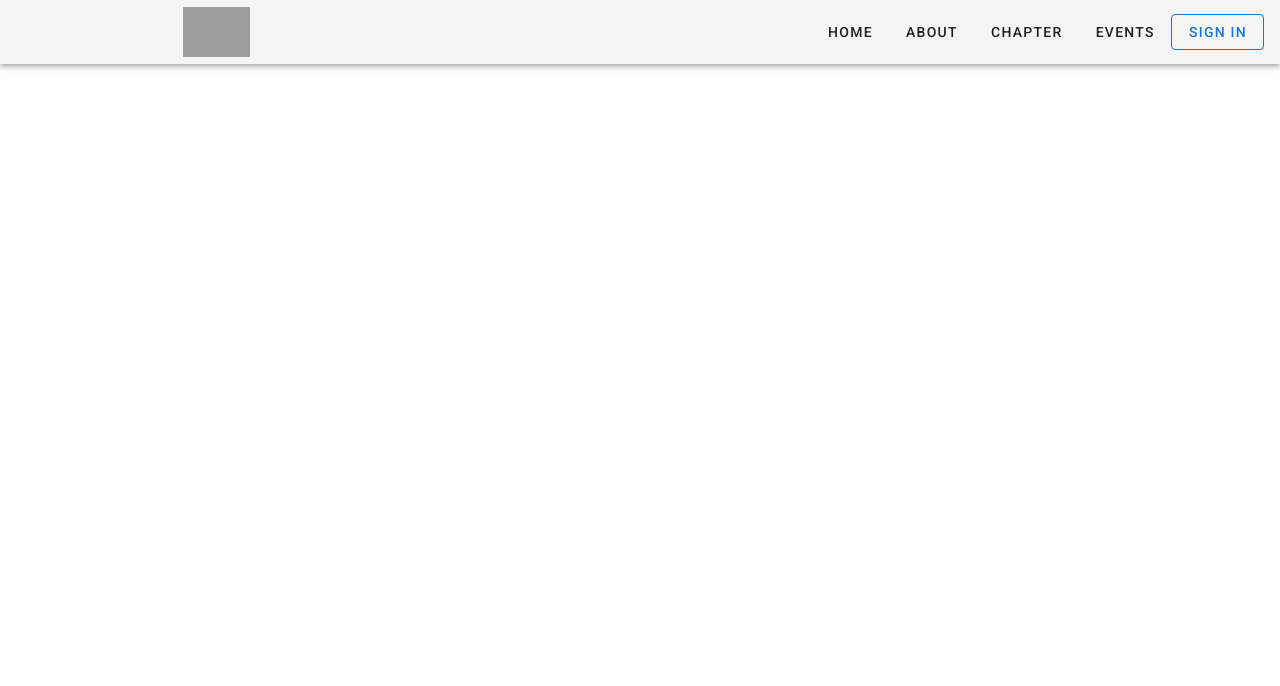
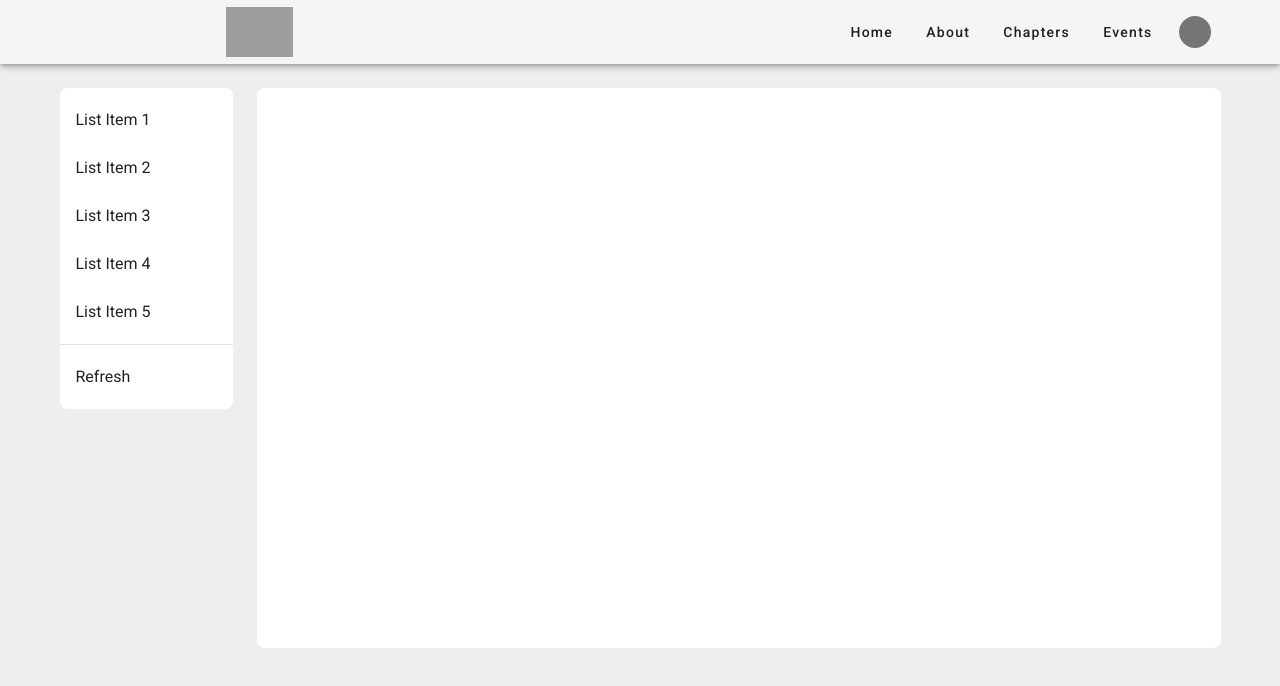
Before and after one commit to adith-a-danthi/dsc-vvce, a Vue app: page /#/dashboard in a window 1280 px wide. Before the commit this address led to /#/. Shown: the top 686 px of the page. Built offline with nearby package versions, Linux system fonts and the light colour scheme; grey boxes are pictures that could not be loaded.

Commit message:
Added Dashboard Wireframe

```diff
--- a/src/App.vue
+++ b/src/App.vue
@@ -1,6 +1,6 @@
 <template>
   <v-app>
-    <v-main>
+    <v-main class="grey lighten-3">
       <router-view/>
     </v-main>
   </v-app>
--- a/src/router/index.js
+++ b/src/router/index.js
@@ -2,6 +2,7 @@
 import VueRouter from 'vue-router'
 import Home from '../views/Home.vue'
 import Login from "../views/Login";
+import Dashboard from "../views/Dashboard";
 
 Vue.use(VueRouter)
 
@@ -27,6 +28,11 @@
     path: '/login',
     name: 'Login',
     component: Login
+  },
+  {
+    path: '/dashboard',
+    name: 'Dashboard',
+    component: Dashboard
   }
 ]
 
--- /dev/null
+++ b/src/views/Dashboard.vue
@@ -0,0 +1,141 @@
+<template>
+  <v-container
+      color="white"
+      fluid
+  >
+    <v-app-bar
+        app
+    >
+      <v-container class="py-0 fill-height">
+
+        <v-img
+            alt="Developer Student Club"
+            class="shrink"
+            contain
+            src="@/assets/dsc.svg"
+            height="50"
+        />
+
+        <v-spacer></v-spacer>
+
+        <v-btn
+            class="text-capitalize"
+            v-for="link in links"
+            :key="link"
+            text
+        >
+          {{ link }}
+        </v-btn>
+
+        <v-menu
+            bottom
+            rounded="lg"
+            offset-y
+        >
+          <template v-slot:activator="{ on }">
+            <v-btn
+                icon
+                x-large
+                v-on="on"
+            >
+              <v-avatar
+                  class="mx-5"
+                  color="grey darken-1"
+                  size="32"
+              ></v-avatar>
+            </v-btn>
+          </template>
+          <v-card class="pa-3">
+            <v-list-item-content class="justify-center">
+              <div class="mx-auto text-center">
+                <h3 class="mx-5">Full Name</h3>
+                <p class="caption mt-1">
+                  email-id
+                </p>
+                <v-divider class="my-3"></v-divider>
+                <v-btn
+                    class="text-capitalize"
+                    @click="logout"
+                    depressed
+                    rounded
+                    text
+                >
+                  Logout
+                </v-btn>
+              </div>
+            </v-list-item-content>
+          </v-card>
+        </v-menu>
+      </v-container>
+    </v-app-bar>
+
+    <v-container>
+      <v-row>
+        <v-col cols="3" md="2">
+          <v-sheet rounded="lg">
+            <v-list color="transparent">
+              <v-list-item
+                  v-for="n in 5"
+                  :key="n"
+                  link
+              >
+                <v-list-item-content>
+                  <v-list-item-title>
+                    List Item {{ n }}
+                  </v-list-item-title>
+                </v-list-item-content>
+              </v-list-item>
+
+              <v-divider class="my-2"></v-divider>
+
+              <v-list-item
+                  link
+                  color="grey lighten-4"
+              >
+                <v-list-item-content>
+                  <v-list-item-title>
+                    Refresh
+                  </v-list-item-title>
+                </v-list-item-content>
+              </v-list-item>
+            </v-list>
+          </v-sheet>
+        </v-col>
+
+        <v-col>
+          <v-sheet
+              min-height="70vh"
+              rounded="lg"
+          >
+            <!--  -->
+          </v-sheet>
+        </v-col>
+      </v-row>
+    </v-container>
+
+  </v-container>
+</template>
+
+<script>
+export default {
+  name: "Dashboard",
+  data: () => ({
+    links: [
+      'Home',
+      'About',
+      'Chapters',
+      'Events',
+    ]
+  }),
+  methods: {
+    logout: function () {
+      alert('Logout')
+      this.$router.push({name:'Login'})
+    }
+  }
+}
+</script>
+
+<style scoped>
+
+</style>
--- a/src/views/Home.vue
+++ b/src/views/Home.vue
@@ -12,22 +12,19 @@
       />
 
       <v-spacer></v-spacer>
-      <v-btn text>
-        Home
-      </v-btn>
-      <v-btn text>
-        About
-      </v-btn>
-      <v-btn text>
-        Chapter
-      </v-btn>
-      <v-btn text>
-        Events
+      <v-btn
+          class="text-capitalize"
+          v-for="link in links"
+          :key="link"
+          text
+      >
+        {{ link }}
       </v-btn>
       <v-btn
-          outlined
+          class="text-capitalize"
           color="primary"
           to="/login"
+          text
       >
         Sign In
       </v-btn>
@@ -37,13 +34,16 @@
 </template>
 
 <script>
-// @ is an alias to /src
-// import HelloWorld from '@/components/HelloWorld.vue'
 
 export default {
   name: 'Home',
-  components: {
-    // HelloWorld
-  }
+  data: () => ({
+    links: [
+      'Home',
+      'About',
+      'Chapters',
+      'Events',
+    ]
+  })
 }
 </script>
```
